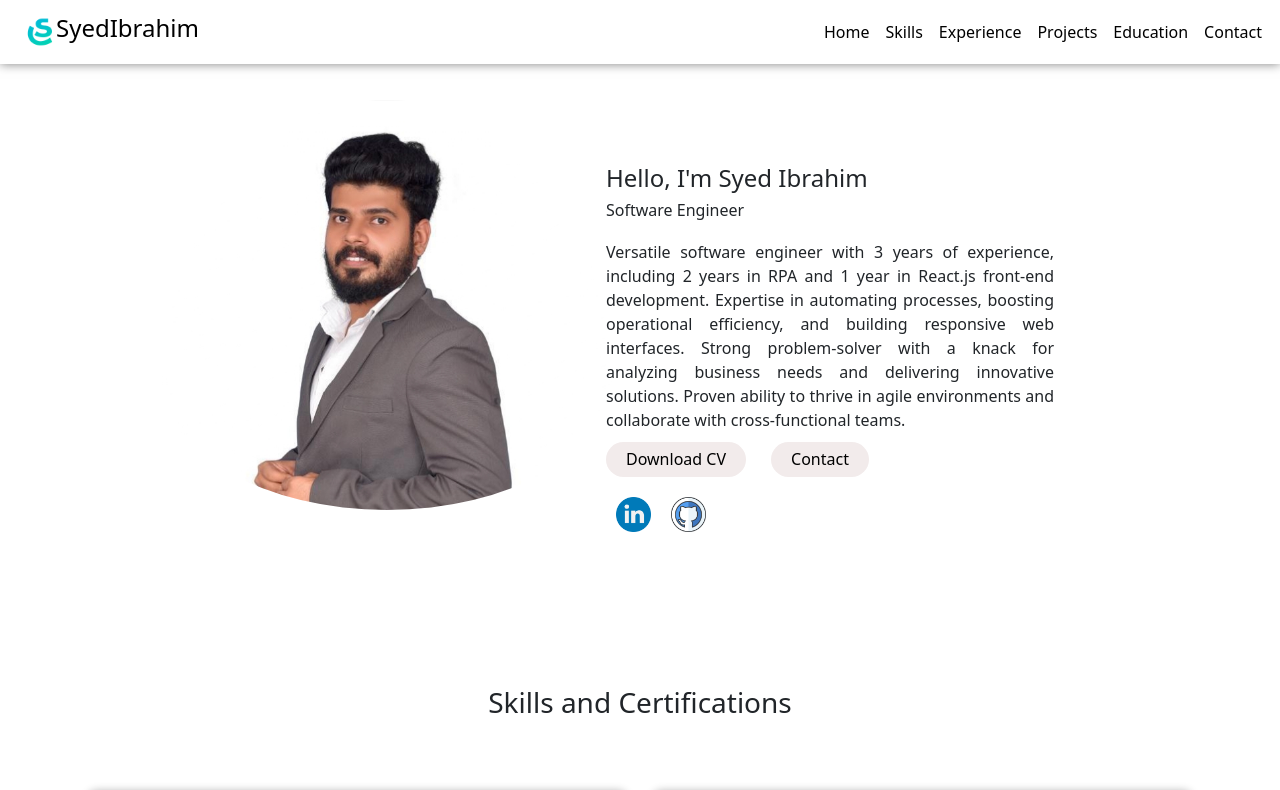
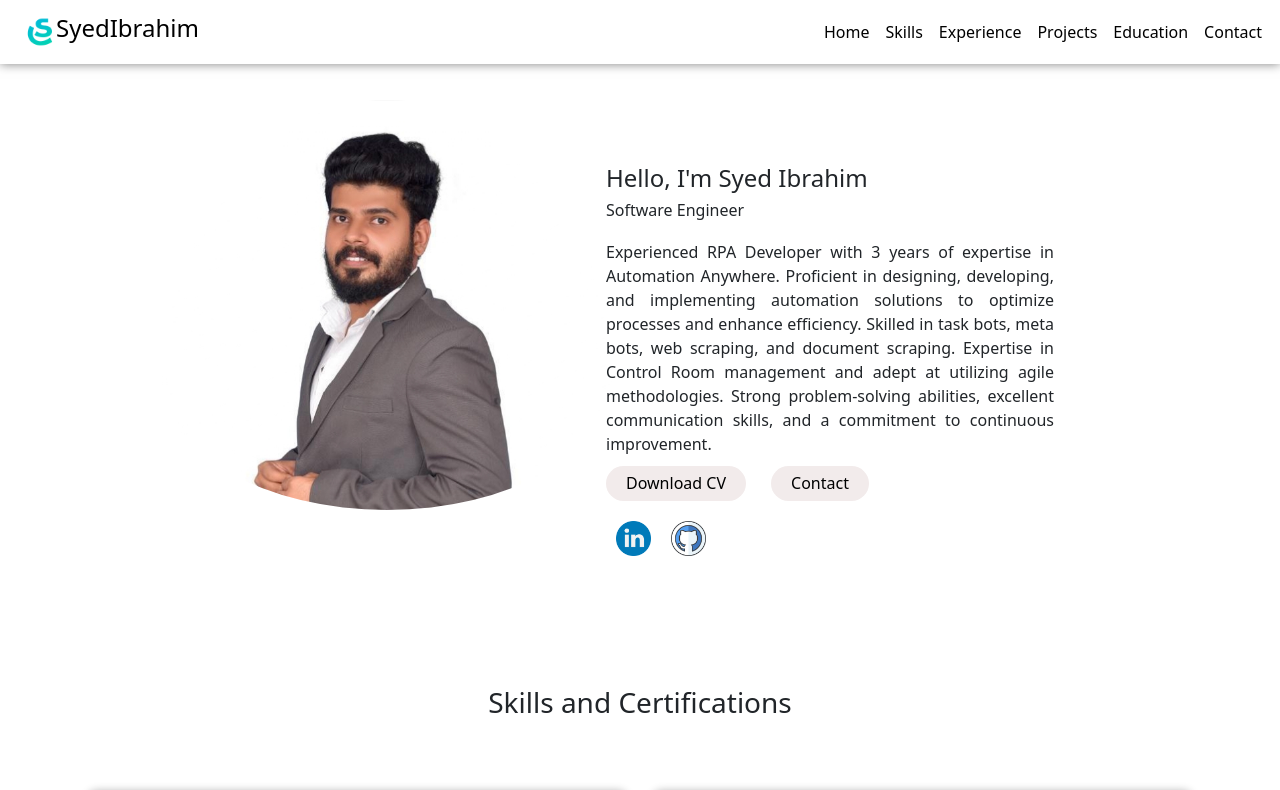
Before and after one commit to IbrahimSyed25/Portfolio, a React (Create React App) app: page / in a window 1280 px wide. Shown: the top 790 px of the page. Built offline with nearby package versions, Linux system fonts and the light colour scheme.

Commit message:
first commit

```diff
--- a/src/Pages/Home.js
+++ b/src/Pages/Home.js
@@ -9,7 +9,7 @@ import Projects from "./Projects";
 import Education from "./Education";
 import Contact from "./Contact";
 const content =
-  "Versatile software engineer with 3 years of experience, including 2 years in RPA and 1 year in React.js front-end development. Expertise in automating processes, boosting operational efficiency, and building responsive web interfaces. Strong problem-solver with a knack for analyzing business needs and delivering innovative solutions. Proven ability to thrive in agile environments and collaborate with cross-functional teams.";
+  "Experienced RPA Developer with 3 years of expertise in Automation Anywhere. Proficient in designing, developing, and implementing automation solutions to optimize processes and enhance efficiency. Skilled in task bots, meta bots, web scraping, and document scraping. Expertise in Control Room management and adept at utilizing agile methodologies. Strong problem-solving abilities, excellent communication skills, and a commitment to continuous improvement.";
 
 function Home({ clickedLink, setClickedLink }) {
   // const location = useLocation();
```
